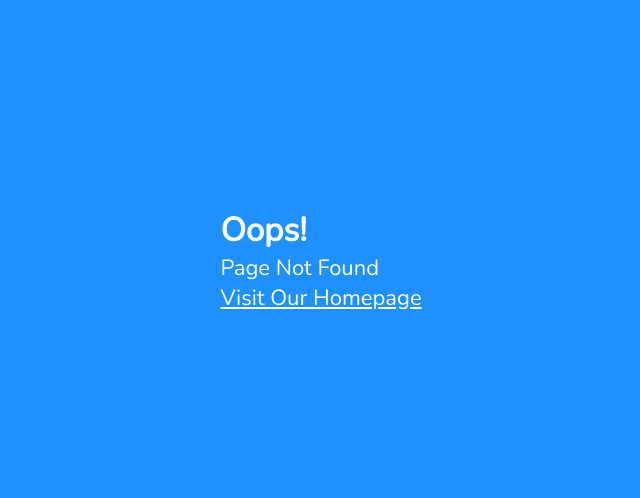
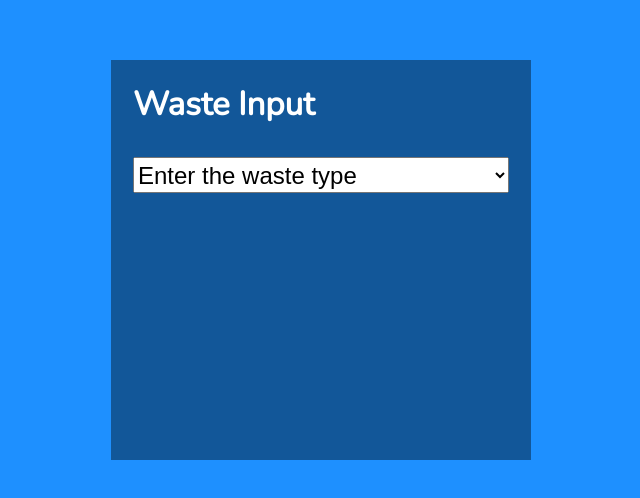
Before and after one commit to sonergezgin/mf-waste-management, a React (Create React App) app: page /wasteInput in a window 1280 px wide. Before the commit this address had no page. Shown: the part 140-638 px from the top of the page, without its empty margins (319-959 px from the left). Built offline with nearby package versions, Linux system fonts and the light colour scheme.

Commit message:
add waste input info

```diff
--- a/package.json
+++ b/package.json
@@ -11,6 +11,7 @@
     "@testing-library/user-event": "^13.5.0",
     "axios": "^1.7.2",
     "react": "^18.3.1",
+    "react-bootstrap": "^2.10.2",
     "react-dom": "^18.3.1",
     "react-router-dom": "^6.23.1",
     "react-scripts": "5.0.1",
--- a/src/App.js
+++ b/src/App.js
@@ -14,6 +14,9 @@ import LinkPage from './components/LinkPage';
 import RequireAuth from './components/RequireAuth';
 import PersistLogin from './components/PersistLogin';
 import { Routes, Route } from 'react-router-dom';
+
+import WasteInput from "./components/WasteInput";
+
 
 const ROLES = {
   'User' : 2001,
@@ -34,6 +37,7 @@ const App = () => {
         <Route path="register" element={<Register />} />
         <Route path="linkpage" element={<LinkPage />} />
         <Route path="unauthorized" element={<Unauthorized />} />
+        <Route path="wasteInput" element={<WasteInput />} />
 
         {/* we want to protect these routes */}
         <Route element={<PersistLogin />}>
--- /dev/null
+++ b/src/components/WasteInput.jsx
@@ -0,0 +1,34 @@
+import { useNavigate, Link } from "react-router-dom";
+import useLogout from "../hooks/useLogout";
+
+import Form from 'react-bootstrap/Form';
+
+const WasteInput = () => {
+
+    const navigate = useNavigate();
+    const logout = useLogout()
+
+    const signOut = async () => {
+
+        await logout();
+        navigate('/linkpage');
+
+    }
+
+    return (
+        <section>
+            <h1>Waste Input</h1>
+            <br />
+
+
+            <Form.Select className="wasteInput" aria-label="Default select example">
+                <option>Enter the waste type</option>
+                <option value="1">One</option>
+                <option value="2">Two</option>
+                <option value="3">Three</option>
+            </Form.Select>
+        </section>
+    )
+}
+
+export default WasteInput;
--- a/src/index.css
+++ b/src/index.css
@@ -139,3 +139,9 @@ button {
   width: 20px;
   margin: 0 5px 2px 2px;
 }
+
+.wasteInput {
+
+  height: 36px;
+  font-size: 24px
+}
```
Also changed, not shown: 1 other file (tests, documents, lock files or other folders).
